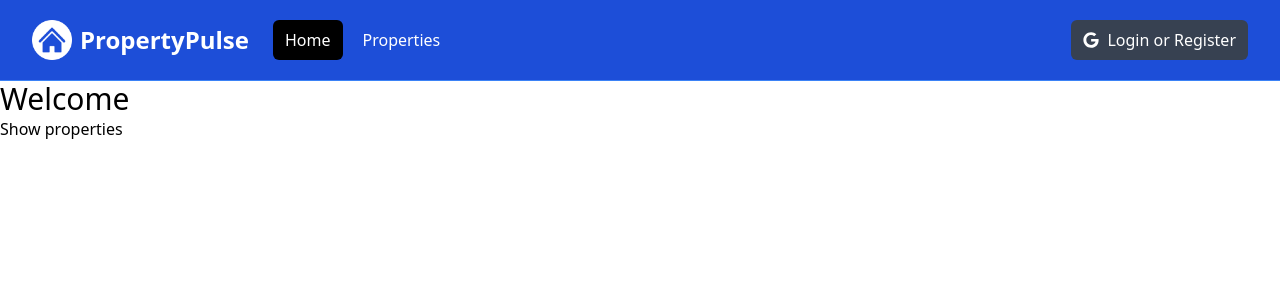
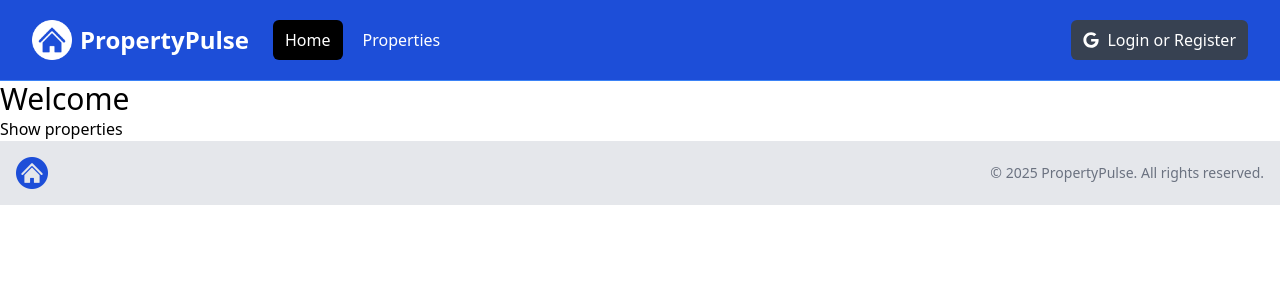
Before and after one commit to daniloitagyba/property-pulse, a Next.js app: page / in a window 1280 px wide. Shown: the top 300 px of the page. Built offline with nearby package versions, Linux system fonts and the light colour scheme.

Commit message:
feat: footer component

```diff
--- a/app/layout.jsx
+++ b/app/layout.jsx
@@ -1,5 +1,6 @@
 import React from "react";
 import NavBar from "@/components/NavBar";
+import Footer from "@/components/Footer";
 import "@/assets/styles/globals.css";
 
 export const metadate = {
@@ -14,6 +15,7 @@
       <body>
         <NavBar />
         <main>{children}</main>
+        <Footer />
       </body>
     </html>
   );
--- /dev/null
+++ b/components/Footer.jsx
@@ -0,0 +1,24 @@
+import React from "react";
+import Image from "next/image";
+import logo from "@/assets/images/logo.png";
+
+const Footer = () => {
+  const currentYear = new Date().getFullYear();
+
+  return (
+    <footer className="bg-gray-200 py-4 mt-auto">
+      <div className="container mx-auto flex flex-col md:flex-row items-center justify-between px-4">
+        <div className="mb-4 md:mb-0">
+          <Image src={logo} alt="Logo" className="h-8 w-auto" />
+        </div>
+        <div>
+          <p className="text-sm text-gray-500 mt-2 md:mt-0">
+            &copy; {currentYear} PropertyPulse. All rights reserved.
+          </p>
+        </div>
+      </div>
+    </footer>
+  );
+};
+
+export default Footer;
```
